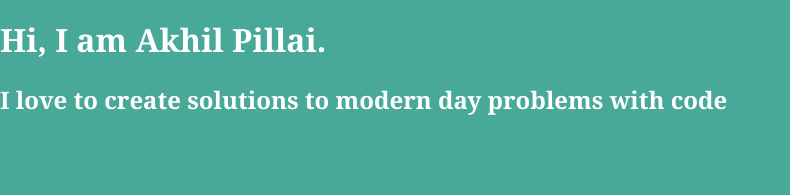
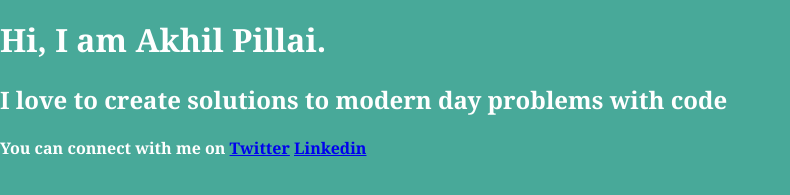
Before and after one commit to Akhil-Pillai/Portfolio-Website-Akhil, a plain HTML site: page index.html in a window 1280 px wide. Shown: the part 303-498 px from the top of the page, without its empty margins (0-790 px from the left). Drawn offline with Linux system fonts and the light colour scheme; files that its build step writes are made by us from their sources.

Commit message:
Update index.html
Add content and social links

```diff
--- a/index.html
+++ b/index.html
@@ -1,13 +1,18 @@
 <html>
     <head>
         <title>Akhil Pillai</title>
+        <meta content="width=device-width, initial-scale=1" name="viewport">
         <link href="css/main.css" rel="stylesheet">
     </head>
     <body>
         <header class="site-header">
-        <img class="profile-pic" src="https://avatars.githubusercontent.com/u/6805955?v=4">
-        <h1>Hi, I am Akhil Pillai.</h1>
-        <h2>I love to create solutions to modern day problems with code</h2>
+            <img class="profile-pic" src="https://avatars.githubusercontent.com/u/6805955?v=4">
+            <div class="site-header-content">
+                <h1>Hi, I am Akhil Pillai.</h1>
+                <h2>I love to create solutions to modern day problems with code</h2>
+                <h4>You can connect with me on <a class="course-link" href="https://twitter.com/_akhilpillai">Twitter</a> <a class="course-link" href="https://in.linkedin.com/in/akhil-pillai">Linkedin</a></h3>
+            </div>
+
     </header>
     </body>
 </html>
```
